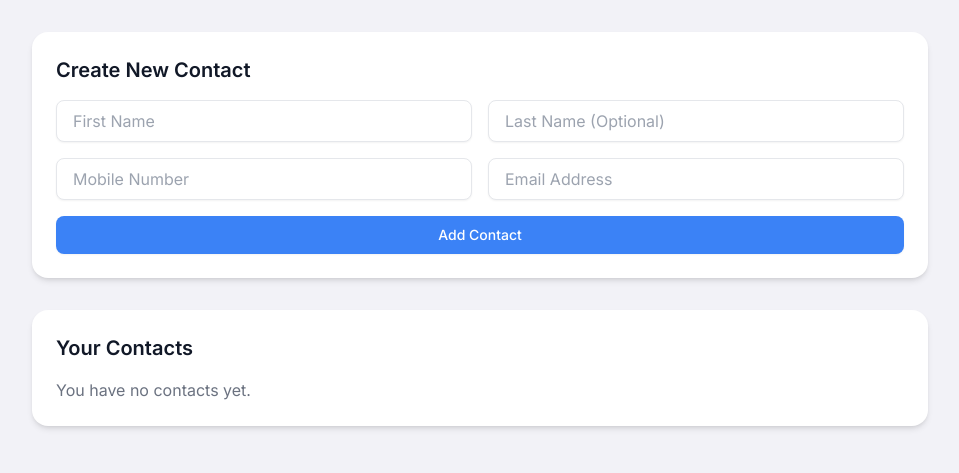
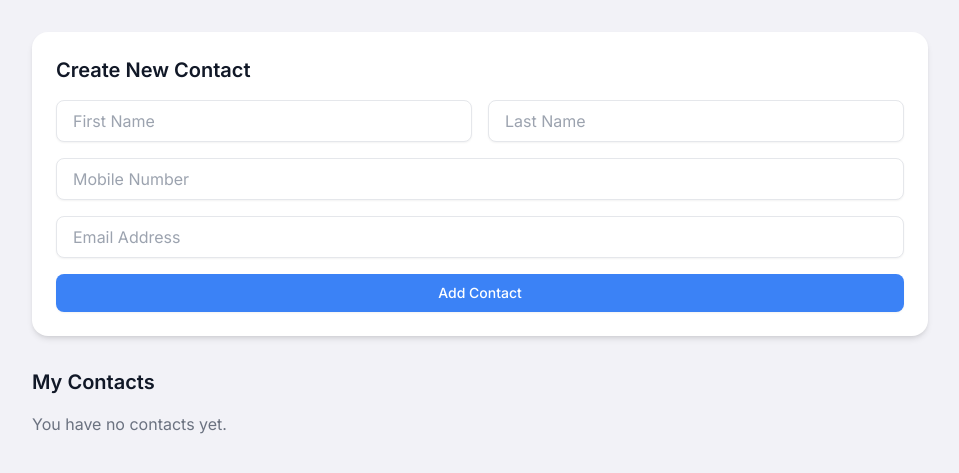
Before and after one commit to kotlindevs/Contacts, a Python web app: template templates/contacts.html in a window 1280 px wide. Shown: the part 124-597 px from the top of the page, without its empty margins (160-1119 px from the left). Run offline with Jinja, Linux system fonts and the light colour scheme; the template is opened without the code that fills it, so the values that code supplies are empty; some libraries are stand-ins or nearby versions.

Commit message:
Refactor contact form layout and improve input validation

```diff
--- a/templates/contacts.html
+++ b/templates/contacts.html
@@ -18,18 +18,16 @@
                         </div>
                         <div>
                             <label for="lname" class="sr-only">Last Name</label>
-                            <input type="text" class="w-full px-4 py-2 border border-gray-200 rounded-lg shadow-sm focus:ring-blue-500 focus:border-blue-500 transition-colors duration-200" name="lname" placeholder="Last Name (Optional)">
+                            <input type="text" class="w-full px-4 py-2 border border-gray-200 rounded-lg shadow-sm focus:ring-blue-500 focus:border-blue-500 transition-colors duration-200" name="lname" placeholder="Last Name">
                         </div>
                     </div>
-                    <div class="grid grid-cols-1 md:grid-cols-2 gap-4">
                     <div>
                         <label for="mobile" class="sr-only">Mobile Number</label>
-                            <input type="text" class="w-full px-4 py-2 border border-gray-200 rounded-lg shadow-sm focus:ring-blue-500 focus:border-blue-500 transition-colors duration-200" name="mobile" placeholder="Mobile Number" required>
+                        <input type="text" class="w-full px-4 py-2 border border-gray-200 rounded-lg shadow-sm focus:ring-blue-500 focus:border-blue-500 transition-colors duration-200" name="mobile" placeholder="Mobile Number" pattern="\d{10}" title="Must be a 10-digit number" required>
                     </div>
                     <div>
                         <label for="email" class="sr-only">Email Address</label>
                         <input type="email" class="w-full px-4 py-2 border border-gray-200 rounded-lg shadow-sm focus:ring-blue-500 focus:border-blue-500 transition-colors duration-200" name="email" placeholder="Email Address">
-                        </div>
                     </div>
                     <button type="submit" class="w-full flex justify-center py-2 px-4 border border-transparent rounded-lg shadow-sm text-sm font-medium text-white bg-blue-500 hover:bg-blue-600 focus:outline-none focus:ring-2 focus:ring-offset-2 focus:ring-blue-500 transition-colors duration-200">
                         Add Contact
@@ -37,16 +35,16 @@
                 </form>
             </div>
 
-            <!-- Your Contacts List as Cards -->
-            <div class="bg-white p-6 rounded-2xl shadow-md">
-                <h3 class="text-xl font-semibold text-gray-900 mb-4">Your Contacts</h3>
+            <!-- Existing Contacts List -->
+            <div class="mt-8">
+                <h3 class="text-xl font-semibold text-gray-900 mb-4">My Contacts</h3>
                 {% if contacts %}
-                <div class="grid grid-cols-1 sm:grid-cols-2 lg:grid-cols-3 gap-4">
+                <div class="grid grid-cols-1 sm:grid-cols-2 md:grid-cols-3 lg:grid-cols-4 gap-4">
                     {% for contact in contacts %}
-                    <div class="bg-gray-50 p-6 rounded-2xl shadow-sm flex flex-col items-center text-center space-y-4 hover:shadow-lg transition-shadow duration-200">
-                        <!-- Initials and Name -->
-                        <div class="w-20 h-20 bg-gray-100 rounded-full flex items-center justify-center text-3xl font-bold text-gray-700 mb-2">
-                            {{ contact['Name'].split(' ')[0][0]|upper }}{{ contact['Name'].split(' ')[1][0]|upper }}
+                    <div class="flex flex-col bg-white p-6 rounded-xl shadow-sm hover:shadow-md transition-shadow duration-200">
+                        <!-- Initials (first and last name) -->
+                        <div class="flex items-center justify-center h-12 w-12 bg-gray-200 rounded-full text-lg font-bold text-gray-700 mb-2">
+                            {{ contact['Name'].split(' ')[0][0]|upper }}{% if contact['Name'].split(' ') | length > 1 %}{{ contact['Name'].split(' ')[1][0]|upper }}{% endif %}
                         </div>
                         <h4 class="text-xl font-semibold text-gray-900">{{ contact['Name'] }}</h4>
 
```
Lines whose indentation alone changed are shown as unchanged.
